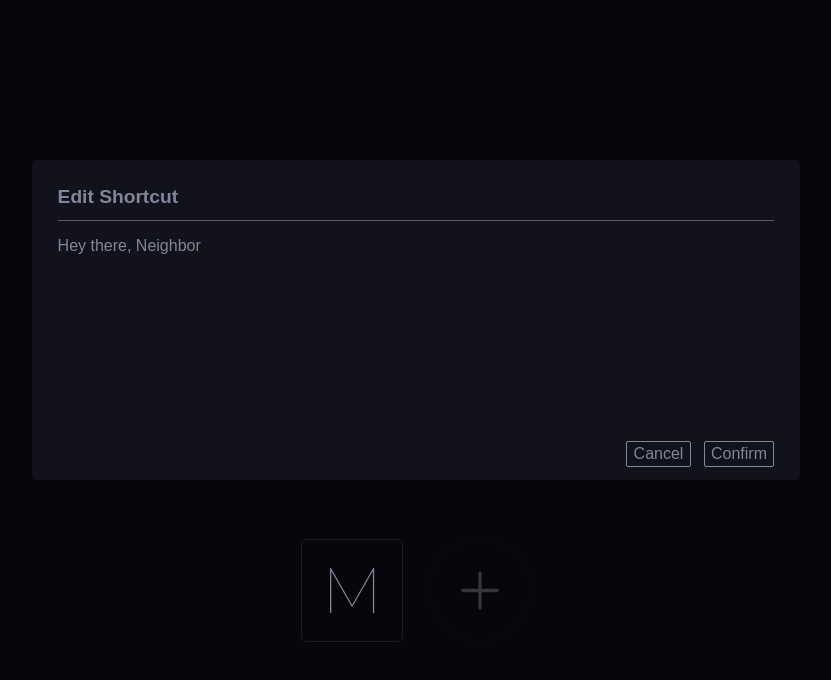
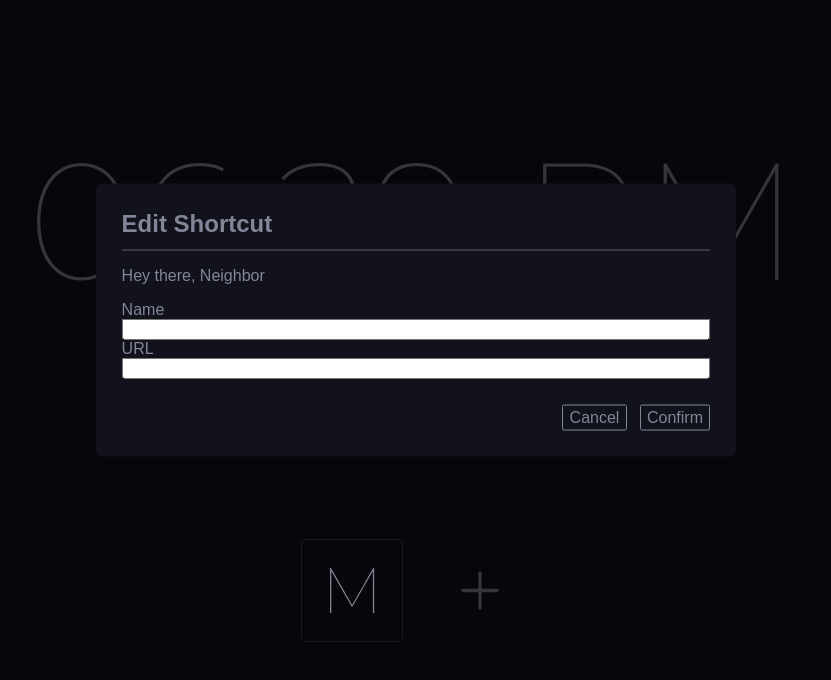
Before and after one commit to AdamAranha/New-Tab, a React (Create React App) app: page / in a window 1280 px wide. Both pictures are taken after a click on the element 610 px from the left and 556 px from the top of the page. Shown: the top 680 px of the page, without its empty margins (224-1055 px from the left). Built offline with nearby package versions, Linux system fonts and the light colour scheme; no server answers; a web font is replaced by a local one.

Commit message:
Working on modal

```diff
--- a/src/App.css
+++ b/src/App.css
@@ -143,8 +143,10 @@
   opacity: 0.6;
 }
 .modal-wrapper .modal {
-  height: 40vh;
-  width: 60vw;
+  height: -webkit-fit-content;
+  height: -moz-fit-content;
+  height: fit-content;
+  width: 50vw;
   padding: 2vw;
   position: absolute;
   top: 40%;
@@ -155,17 +157,24 @@
   font-family: "Manrope", sans-serif;
 }
 .modal-wrapper .modal .title {
-  font-size: 1.5vw;
+  font-size: 1.5rem;
   margin: 0;
   padding-bottom: 1vw;
   border-bottom: 1px solid #5d5e66;
 }
+.modal-wrapper .modal .form .form-name {
+  display: flex;
+  flex-direction: column;
+}
+.modal-wrapper .modal .form .form-URL {
+  display: flex;
+  flex-direction: column;
+}
 .modal-wrapper .modal .button-group {
   display: flex;
   gap: 1vw;
-  position: absolute;
-  bottom: 1vw;
-  right: 2vw;
+  justify-content: flex-end;
+  margin-top: 2vw;
 }
 .modal-wrapper .modal .button-group button {
   all: unset;
--- a/src/components/Modal/Modal.js
+++ b/src/components/Modal/Modal.js
@@ -1,7 +1,22 @@
-import React from 'react';
+import React, { useState } from 'react';
 
 export default function Modal({ close, modalData }) {
 
+    const [values, setValues] = useState({
+        name: '',
+        URL: ''
+    })
+
+    function handleChange(event) {
+        const { name, value } = event.target;
+
+        setValues(prevState => {
+            return {
+                ...prevState,
+                [name]: value
+            }
+        })
+    }
 
     return (
         modalData.show ?
@@ -10,6 +25,16 @@ export default function Modal({ close, modalData }) {
                 <div className='modal'>
                     <h1 className='title'>{modalData.title}</h1>
                     <p>Hey there, Neighbor</p>
+                    <form className='form'>
+                        <div className='form-name'>
+                            <label>Name</label>
+                            <input name='name' value={values.name} onChange={handleChange}></input>
+                        </div>
+                        <div className='form-URL'>
+                            <label>URL</label>
+                            <input name='URL' value={values.URL} onChange={handleChange}></input>
+                        </div>
+                    </form>
                     <div className='button-group'>
                         <button className='cancel-button' onClick={() => close(false)}>Cancel</button>
                         <button className='confirm-button'>Confirm</button>
--- a/src/components/Modal/_modal.scss
+++ b/src/components/Modal/_modal.scss
@@ -21,8 +21,8 @@
     .modal{
         $padding:2vw;
 
-        height: 40vh;
-        width: 60vw;
+        height: fit-content;
+        width: 50vw;
         padding:$padding;
 
         position: absolute;
@@ -35,19 +35,35 @@
         font-family: 'Manrope', sans-serif;
 
         .title{
-            font-size: 1.5vw;
+            font-size: 1.5rem;
             margin: 0;
             padding-bottom:1vw ;
             border-bottom: 1px solid #5d5e66
+        }
+
+        .form {
+
+            .form-name {
+                display: flex;
+                flex-direction: column;
+
+                .name{
+
+                }
+            }
+
+            .form-URL {
+                display: flex;
+                flex-direction: column;
+            }
         }
 
         .button-group{
 
             display: flex;
             gap: 1vw;
-            position:absolute;
-            bottom:$padding/2;
-            right: $padding;
+            justify-content: flex-end;
+            margin-top: 2vw;
 
             button{
                 all: unset;
--- a/src/components/Shortcuts/Shortcuts.js
+++ b/src/components/Shortcuts/Shortcuts.js
@@ -32,6 +32,7 @@ export default function Shortcuts() {
                 changeModalData('show', true);
                 changeModalData('title', 'Add Shortcut');
             }} />
+
         </section>
     )
 }
```
Also changed, not shown: 1 other file (tests, documents, lock files or other folders).
